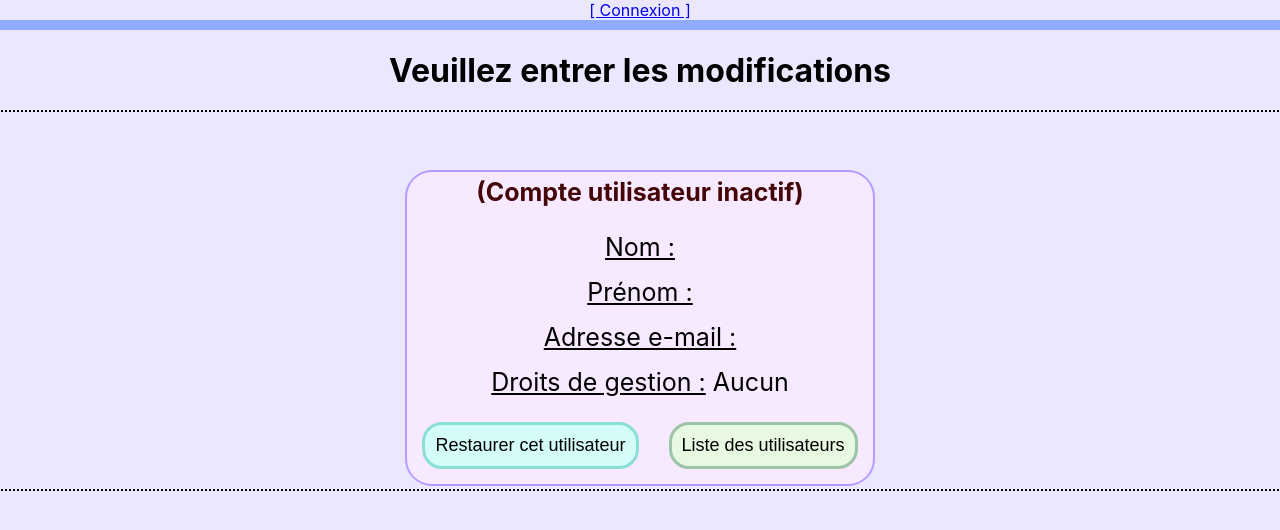
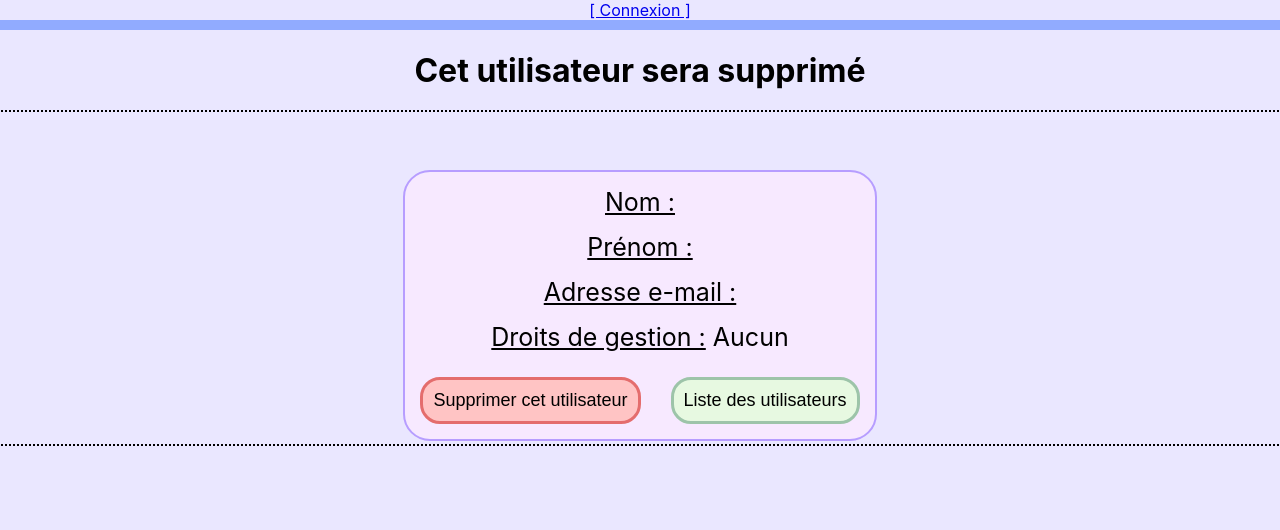
Before and after one commit to Yamakyu/ProjetBuvetteV1, a React (Create React App) app in the folder frontend/: page /manage/users/toggle/1 in a window 1280 px wide. Shown: the top 530 px of the page. Built offline with nearby package versions, Linux system fonts and the light colour scheme.

Commit message:
Légers correctifs comportement application (gestion utilisateur)

```diff
--- a/frontend/src/App.js
+++ b/frontend/src/App.js
@@ -34,6 +34,7 @@ function App() {
     email: "",
     password: "",
     droits: "Aucun",
+    isActiveAccount: true,
   });
 
   const isUserTokenExpired = (apiResponseData) => {
--- a/frontend/src/Components/PagesAdmin/AjouterUtilisateur.jsx
+++ b/frontend/src/Components/PagesAdmin/AjouterUtilisateur.jsx
@@ -27,6 +27,7 @@ export default function AjouterUtilisateur() {
         email: "",
         password: "",
         droits: "Aucun",
+        isActiveAccount:true
     })
     const [apiResponse, setApiResponse] = useState("");
     const [passwordConfirm, setPasswordConfirm] = useState("");
--- a/frontend/src/Components/PagesAdmin/GestionUtilisateurs.jsx
+++ b/frontend/src/Components/PagesAdmin/GestionUtilisateurs.jsx
@@ -15,7 +15,8 @@ export default function GestionUtilisateurs() {
         prenom:"",
         email:"",
         password:"",
-        droits:"Aucun"
+        droits:"Aucun",
+        isActiveAccount:true,
     })
     /* ↑ Afin de parer à l'éventualité où l'utilisateur revient de la page d'édition/suppression utilisateur, on reset
     userWorkedOn, ce qui empêchera d'afficher les informations la prochaine fois que l'utilisateur décide d'ajouter un
--- a/frontend/src/Components/PagesAdmin/ListeUtilisateurs.jsx
+++ b/frontend/src/Components/PagesAdmin/ListeUtilisateurs.jsx
@@ -28,8 +28,6 @@ export default function ListeUtilisateurs() {
     const [apiSearchResponse, setApiSearchResponse] = useState("");
     const [apiResponse, setApiResponse] = useState("");
 
-    const [searchType, setSearchType] = useState("");
-
     const [userListResult, setUserListResult] = useState([]);
 
     //const [isEditingUser, setisEditingUser] = useState(false);
@@ -41,20 +39,14 @@ export default function ListeUtilisateurs() {
     const [passwordConfirm, setPasswordConfirm] = useState("");
     const [originalUser, setOriginalUser] = useState(null);
 
-    /*
-    const [userWorkedOn, setUserWorkedOn] = useState({
-        nom:"",
-        prenom:"",
-        email:"",
-        password:"",
-        droits:"Aucun"
-    })
-    */
-
 //------------------------------------------------------------------------- USE EFFECT
 
     //Au chargement de la page
     useEffect(() => {
+
+        if(userListResult.length===0){
+            setApiResponse("Veuillez rafraichir la page");
+        }
 
         if (activeSession){
             apiGetAllUsers();
@@ -71,7 +63,8 @@ export default function ListeUtilisateurs() {
             prenom:"",
             email:"",
             password:"",
-            droits:"Aucun"
+            droits:"Aucun",
+            isActiveAccount:true
         })
         /* ↑ Afin de parer à l'éventualité où l'utilisateur revient de la page d'édition/suppression utilisateur, on reset
         userWorkedOn, ce qui empêchera d'afficher les informations la prochaine fois que l'utilisateur décide d'ajouter un
@@ -225,8 +218,6 @@ export default function ListeUtilisateurs() {
     let checkInactiveAccounts = false;
 
     const handleInputSelect = (inputEvent) => {
-        setSearchType(inputEvent.target.value);
-
         switch (inputEvent.target.value) {
             case "name":
                 prepareSearchUserByName();
--- a/frontend/src/Components/PagesAdmin/ModifierUtilisateur.jsx
+++ b/frontend/src/Components/PagesAdmin/ModifierUtilisateur.jsx
@@ -22,8 +22,29 @@ export default function ModifierUtilisateur() {
 
   const myAppNavigator = useNavigate();
 
+  const emptyUser = {
+    nom: "",
+    prenom: "",
+    email: "",
+    password: "",
+    droits: "Aucun",
+    isActiveAccount: true
+}
+
   useEffect(() => {
-    // ????
+
+    /*Si l'utilisateur fait "retour" après avoir quitté la page de modification utilisateur, il va se retrouver avec des infos utilisateur
+    vides. Pour palier à cela, si les infos sont vide (baseUser === emptyUser), on récupère l'id de l'utilisateur en question (depuis l'URL)
+    et on affiche l'utilisateur correspondant grâce à fullUserList */
+    if (JSON.stringify(baseUser) === JSON.stringify(emptyUser)){
+      fullUserList.forEach(thatUser => {
+          if (thatUser.id == id){
+              setUserWorkedOn(thatUser);
+              return setBaseUser(thatUser);
+          }
+    })
+    //↑ Utile uniquement quand on actualise
+  }
 
     return () => {}
   }, [])
--- a/frontend/src/Components/PagesAdmin/SupprimerUtilisateur.jsx
+++ b/frontend/src/Components/PagesAdmin/SupprimerUtilisateur.jsx
@@ -67,7 +67,7 @@ export default function SupprimerUtilisateur() {
 
     return (
         <div>
-            <h1>Veuillez entrer les modifications</h1>
+            <h1>Cet utilisateur sera {userWorkedOn.isActiveAccount ? "supprimé" : "restauré"}</h1>
 
 
             <div className='BoxSimple'>
--- a/frontend/src/Components/PagesAdmin/VerifierNewUtilisateur.jsx
+++ b/frontend/src/Components/PagesAdmin/VerifierNewUtilisateur.jsx
@@ -24,7 +24,8 @@ export default function VerifierNewUtilisateur() {
             prenom: "",
             email: "",
             password: "",
-            droits: "Aucun"
+            droits: "Aucun",
+            isActiveAccount: true
         }
 
       if (JSON.stringify(userWorkedOn) === JSON.stringify(emptyUser)){
@@ -83,6 +84,7 @@ export default function VerifierNewUtilisateur() {
                         email: "",
                         password: "",
                         droits: "Aucun",
+                        isActiveAccount:true
                     }, console.log("userWorkedOn reset !"));
 
                 }else{
@@ -121,8 +123,8 @@ export default function VerifierNewUtilisateur() {
                 </div>
                 :<Utilisateur
                 user = {userWorkedOn}
-                displayGoBackButton = {true}
-                displayAddUserButton = {true}
+                displayAddUserButton
+                displayGoBackToAddUserButton
                 disableAddUser = {isEmailError}
                 backEndAPIRequest = {apiAddUser}
             />
--- a/frontend/src/Components/Utility/UserForm.jsx
+++ b/frontend/src/Components/Utility/UserForm.jsx
@@ -35,7 +35,11 @@ export default function UserForm(props) {
         prenom:"",
         email:"",
         password:"",
-        droits:"none"})
+        droits:"none",
+        isActiveAccount: true
+        })
+
+        setPasswordConfirm('');
 
         resetWarning();
         setWarningCreateAdmin("");
--- a/frontend/src/Components/Utility/Utilisateur.jsx
+++ b/frontend/src/Components/Utility/Utilisateur.jsx
@@ -2,15 +2,19 @@ import Button from '@restart/ui/esm/Button'
 import React, { useContext, useEffect, useState } from 'react'
 import { Card } from 'react-bootstrap'
 import { Link } from 'react-router-dom'
-import { useNavigate } from 'react-router-dom'
+import { useNavigate, useParams } from 'react-router-dom'
 import { SessionContext } from '../../Contexts/SessionContext'
 
 export default function Utilisateur(props) {
 
-    const { userWorkedOn, setUserWorkedOn }= useContext(SessionContext);
+    const { userWorkedOn, setUserWorkedOn, fullUserList }= useContext(SessionContext);
+
     const [passwordConfirm, setPasswordConfirm] = useState("");
     const [warningCreateAdmin, setWarningCreateAdmin] = useState("");
     const myAppNavigator = useNavigate();
+    const { id } = useParams();
+
+
 
     let user = props.user || userWorkedOn;
     let newUser = props.newUser;
@@ -28,7 +32,8 @@ export default function Utilisateur(props) {
     let disableConfirmButton = props.disableConfirmButton;
 
     useEffect(() => {
-      setUserWorkedOn(() => ({
+
+        setUserWorkedOn(() => ({
           ...userWorkedOn,
           password:""
       }))
@@ -112,9 +117,9 @@ export default function Utilisateur(props) {
         <br/>
         <div className='UserCard'>
 
-            {!user.isActiveAccount
-                ?<div className='Avertissement'><b>(Compte utilisateur inactif)</b></div>
-                :""
+            {user.isActiveAccount
+                ?""
+                :<div className='Avertissement'><b>(Compte utilisateur inactif)</b></div>
             }
 
             <div className='VerticalLabel'><u>Nom :</u> {user.nom}
```
